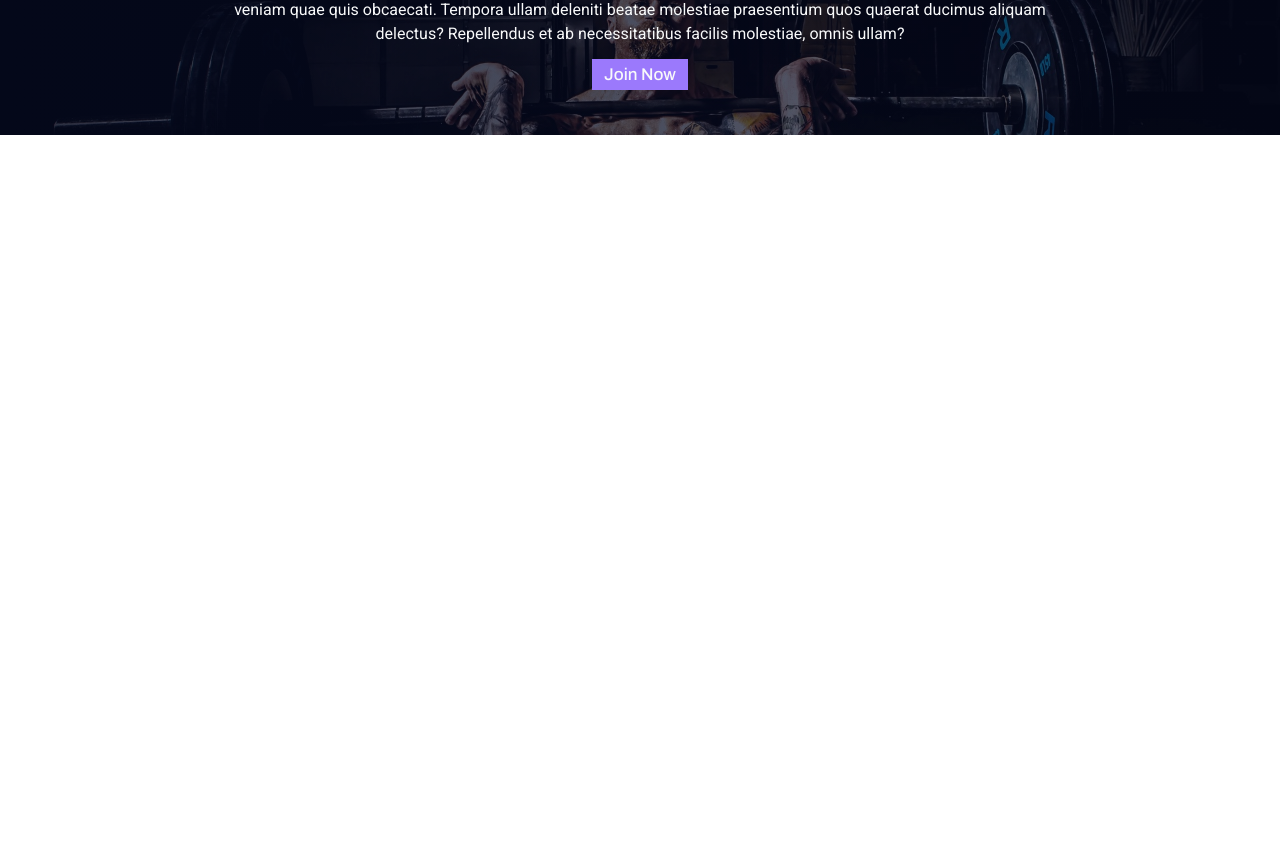
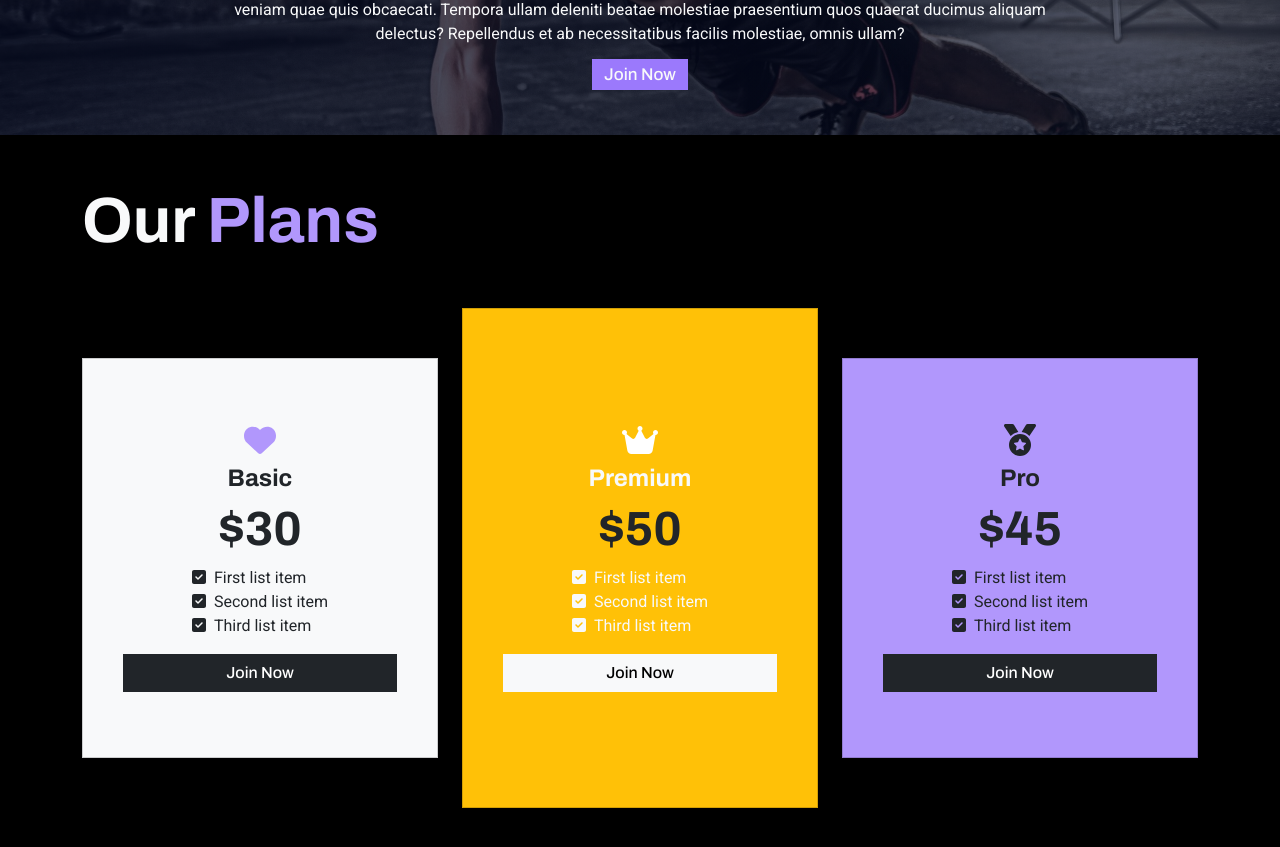
Before and after one commit to Ayeshan-Oshitha/Tutorial-Project--Gym-Website-Bootstrap, a React (Create React App) app in the folder gym_website/: page / in a window 1280 px wide. Shown: the part 2460-3307 px from the top of the page. Before the commit the page ends 2595 px from the top, so only its background shows below. Built offline with nearby package versions, Linux system fonts and the light colour scheme.

Commit message:
8. Plans Section

```diff
--- a/gym_website/src/App.js
+++ b/gym_website/src/App.js
@@ -6,6 +6,7 @@ import About from "./components/About/About";
 import Features from "./components/Features/Features";
 import Spacer from "./components/Spacer/Spacer";
 import JoinSection from "./components/JoinSection/JoinSection";
+import Plans from "./components/Plans/Plans";
 
 function App() {
   return (
@@ -16,6 +17,7 @@ function App() {
       <Spacer />
       <Features />
       <JoinSection />
+      <Plans />
     </div>
   );
 }
--- /dev/null
+++ b/gym_website/src/assets/PlansItem.js
@@ -0,0 +1,44 @@
+import { faHeart } from "@fortawesome/free-solid-svg-icons";
+import { faCrown } from "@fortawesome/free-solid-svg-icons";
+import { faMedal } from "@fortawesome/free-solid-svg-icons";
+
+let PLANSITEMS = [
+  {
+    id: 1,
+    itemClasses: "bg-light rounded-0 p-4",
+    itemIcon: faHeart,
+    iconColor: "#b197fc",
+    itemTitle: "Basic",
+    itemPrice: 30,
+    firstListItem: "First list item",
+    secondListItem: "Second list item",
+    thirdListItem: "Third list item",
+    btnClasses: "btn btn-dark rounded-0 text-capitalize w-100",
+  },
+  {
+    id: 2,
+    itemClasses: "bg-warning text-light rounded-0 p-4",
+    itemIcon: faCrown,
+    iconColor: "#FFFFFF",
+    itemTitle: "Premium",
+    itemPrice: 50,
+    firstListItem: "First list item",
+    secondListItem: "Second list item",
+    thirdListItem: "Third list item",
+    btnClasses: "btn btn-light rounded-0 text-capitalize w-100",
+  },
+  {
+    id: 3,
+    itemClasses: "bg-purple rounded-0 p-4",
+    itemIcon: faMedal,
+    iconColor: "",
+    itemTitle: "Pro",
+    itemPrice: 45,
+    firstListItem: "First list item",
+    secondListItem: "Second list item",
+    thirdListItem: "Third list item",
+    btnClasses: "btn btn-dark rounded-0 text-capitalize w-100",
+  },
+];
+
+export default PLANSITEMS;
--- a/gym_website/src/components/JoinSection/JoinSection.css
+++ b/gym_website/src/components/JoinSection/JoinSection.css
@@ -1,5 +1,5 @@
 .join-section {
-  background-image: linear-gradient(to right, rgba(5, 10, 32, 0.8), rgba(5, 10, 35, 0.6)), url(../../assets/images/img3.jpg);
+  background-image: linear-gradient(to right, rgba(5, 10, 32, 0.8), rgba(5, 10, 35, 0.6)), url(../../assets/images/img6.jpg);
   background-size: cover;
-  background-position: top;
+  background-position: center;
 }
--- /dev/null
+++ b/gym_website/src/components/Plans/Plans.css
@@ -0,0 +1,22 @@
+#plans .bg-purple {
+  background-color: var(--primary-color);
+}
+
+#plans .col-lg-4:nth-child(2) .card {
+  height: 500px;
+}
+
+#plans .col-lg-4:first-child .card,
+#plans .col-lg-4:last-child .card {
+  height: 400px;
+}
+
+#plans h3 {
+  font-size: 3rem;
+}
+
+@media screen and (max-width: 992px) {
+  #plans .col-lg-4:nth-child(2) .card {
+    height: 400px;
+  }
+}
--- /dev/null
+++ b/gym_website/src/components/Plans/Plans.jsx
@@ -0,0 +1,40 @@
+import React from "react";
+import "./Plans.css";
+import { motion } from "framer-motion";
+import PLANSITEMS from "../../assets/PlansItem";
+import PlansCard from "./PlansCard";
+
+const Plans = () => {
+  return (
+    <div className="bg-black text-light py-4 py-sm-5" id="plans">
+      <div className="container">
+        <motion.h2
+          className="section-title fw-bold text-capitalize mb-4 mb-sm-5"
+          initial={{ opacity: 0 }}
+          whileInView={{ opacity: 1 }}
+          transition={{ duration: 1 }}
+        >
+          Our <span className="text-purple">Plans</span>
+        </motion.h2>
+        <div className="row d-flex align-items-center g-4">
+          {PLANSITEMS.map((item) => (
+            <PlansCard
+              key={item.id}
+              itemClasses={item.itemClasses}
+              itemIcon={item.itemIcon}
+              iconColor={item.iconColor}
+              itemTitle={item.itemTitle}
+              itemPrice={item.itemPrice}
+              firstListItem={item.firstListItem}
+              secondListItem={item.secondListItem}
+              thirdListItem={item.thirdListItem}
+              btnClasses={item.btnClasses}
+            />
+          ))}
+        </div>
+      </div>
+    </div>
+  );
+};
+
+export default Plans;
--- /dev/null
+++ b/gym_website/src/components/Plans/PlansCard.jsx
@@ -0,0 +1,42 @@
+import React from "react";
+import Card from "react-bootstrap/Card";
+import { motion } from "framer-motion";
+import { FontAwesomeIcon } from "@fortawesome/react-fontawesome";
+import { faSquareCheck } from "@fortawesome/free-solid-svg-icons";
+
+const PlansCard = (props) => {
+  return (
+    <motion.div
+      className="col-lg-4"
+      initial={{ opacity: 0, y: 100 }}
+      whileInView={{ opacity: 1, y: 0 }}
+      transition={{ duration: 1 }}
+      whileHover={{ scale: 1.1 }}
+    >
+      <Card className={props.itemClasses}>
+        <Card.Body className="d-flex flex-column align-items-center justify-content-center">
+          <FontAwesomeIcon icon={props.itemIcon} size="2xl" style={{ color: `${props.iconColor}` }} />
+          <h4 className="fw-bold mt-2">{props.itemTitle}</h4>
+          <h3 className="fw-bold text-dark">${props.itemPrice}</h3>
+          <ul className="list-unstyled ">
+            <li>
+              <FontAwesomeIcon icon={faSquareCheck} className="me-2" />
+              {props.firstListItem}
+            </li>
+            <li>
+              <FontAwesomeIcon icon={faSquareCheck} className="me-2" />
+              {props.secondListItem}
+            </li>
+            <li>
+              <FontAwesomeIcon icon={faSquareCheck} className="me-2" />
+              {props.thirdListItem}
+            </li>
+          </ul>
+          <button className={props.btnClasses}>Join now</button>
+        </Card.Body>
+      </Card>
+    </motion.div>
+  );
+};
+
+export default PlansCard;
```
